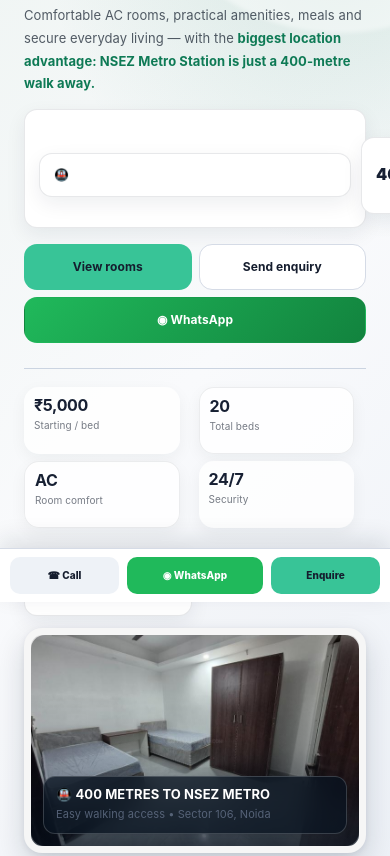
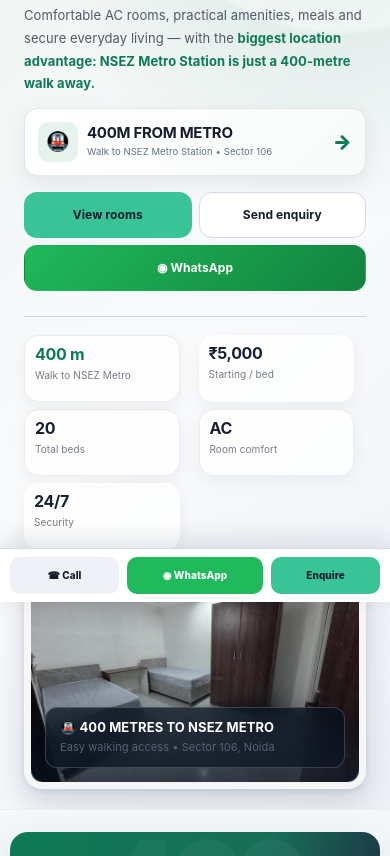
Before and after one commit to mhsarfraj/NOIDA-HEIGHTS-PG, a plain HTML site: page index.html in a window 390 px wide. Shown: the part 242-1098 px from the top of the page. Drawn offline with Linux system fonts and the light colour scheme.

Commit message:
Update style.css

```diff
--- a/style.css
+++ b/style.css
@@ -21,7 +21,7 @@
 @media(max-width:1100px){.highlight-grid{grid-template-columns:repeat(3,1fr)}}
 @media(max-width:650px){body{padding-bottom:62px}.hero-art:after{font-size:8px;right:10px;top:10px}.highlight-grid{grid-template-columns:repeat(2,1fr)}.room-image{height:210px}.room-note{align-items:flex-start}.mobile-cta{position:fixed;display:grid;grid-template-columns:1fr 1.4fr;gap:8px;left:0;right:0;bottom:0;background:#fff;border-top:1px solid var(--line);padding:9px 12px;z-index:150;box-shadow:0 -8px 25px rgba(20,32,46,.12)}.mobile-cta a{display:flex;justify-content:center;align-items:center;border-radius:7px;padding:11px;font-size:12px;font-weight:800}.mobile-call{background:#eef2f7;color:var(--navy)}.mobile-enquire{background:var(--green);color:var(--navy)}.map-box iframe{min-height:240px}}
 
-@media(max-width:980px){.hdr-nav.mobile-open{display:flex;position:absolute;left:14px;right:14px;top:72px;background:#fff;border:1px solid var(--line);border-radius:8px;padding:10px;box-shadow:var(--shadow-lg);flex-direction:column;gap:2px;z-index:120}.hdr-nav.mobile-open a{padding:10px 9px}.hdr-nav.mobile-open a:hover{background:#f4f6f9;border-radius:5px}}
+@media(max-width:980px){.hdr-nav.mobile-open{display:flex!important;position:absolute;left:14px;right:14px;top:72px;background:#fff;border:1px solid var(--line);border-radius:12px;padding:10px;box-shadow:var(--shadow-lg);flex-direction:column;gap:2px;z-index:120}.hdr-nav.mobile-open a{padding:11px 10px}.hdr-nav.mobile-open a:hover{background:#f4f6f9;border-radius:7px}}
 
 /* NSEZ Metro focus */
 .metro-top-badge{margin-left:auto;background:#e6f2ec;color:#0e7a55;border:1px solid #bfe4d5;border-radius:999px;padding:7px 11px;font-size:10px;font-weight:800;letter-spacing:.03em;white-space:nowrap}.metro-top-badge b{font-weight:900}
@@ -145,7 +145,7 @@
     font-size: 12px;
   }
 
-  .hdr-nav,
+  .hdr-nav:not(.mobile-open),
   .head-cta {
     display: none !important;
   }
@@ -184,9 +184,9 @@
     gap: 16px;
   }
 
-  /* Put the photo immediately at the top */
+  /* Mobile hero reads naturally: copy → Metro → photo. */
   .hero-art {
-    order: -1;
+    order: 2;
     position: relative;
     width: 100%;
     min-height: 250px;
@@ -493,125 +493,99 @@
     font-size: 15px;
   }
 }
+
 /* =========================================================
-   MOBILE HERO: FULL-WIDTH METRO + PHOTO BELOW
+   MOBILE HERO — FINAL CLEAN LAYOUT
+   Copy → 400m Metro USP → property photo → actions/stats
    ========================================================= */
+.mobile-metro-card{display:none}
 
-@media (max-width: 650px) {
-
-  /* Stack the hero cleanly */
-  .hero-grid {
-    display: flex;
-    flex-direction: column;
-    align-items: stretch;
-    gap: 14px;
+@media (max-width:650px){
+  .hero-grid{
+    display:flex;
+    flex-direction:column;
+    align-items:stretch;
+    gap:14px;
   }
 
-  /* Property text first */
-  .hero-copy {
-    order: 1;
-    width: 100%;
+  .hero-copy{order:1;width:100%}
+
+  .mobile-metro-card{
+    display:grid;
+    grid-template-columns:44px minmax(0,1fr) 24px;
+    align-items:center;
+    gap:11px;
+    width:100%;
+    margin:15px 0 0;
+    padding:14px 15px;
+    border:1px solid rgba(20,35,55,.10);
+    border-radius:16px;
+    background:linear-gradient(135deg,#fff 0%,#f8fbfa 100%);
+    box-shadow:0 8px 22px rgba(20,35,55,.08);
   }
 
-  /*
-     400M METRO BLOCK
-     Works with classes containing "metro":
-     .metro
-     .metro-card
-     .metro-strip
-     .metro-badge
-  */
-  .hero-copy [class*="metro"],
-  .hero [class*="metro"] {
-    order: 2;
-    width: 100% !important;
-    max-width: none !important;
-    min-width: 100%;
-    box-sizing: border-box;
-
-    display: flex;
-    align-items: center;
-    justify-content: space-between;
-    gap: 10px;
-
-    margin: 14px 0 0;
-    padding: 14px 16px;
-
-    border-radius: 14px;
-    background: #ffffff;
-    border: 1px solid rgba(20, 35, 55, .10);
-    box-shadow: 0 7px 20px rgba(20, 35, 55, .07);
-
-    font-size: 12px;
-    line-height: 1.35;
+  .mobile-metro-icon{
+    width:44px;
+    height:44px;
+    display:grid;
+    place-items:center;
+    border-radius:13px;
+    background:var(--green-tint);
+    font-size:21px;
   }
 
-  /* Make the metro distance prominent */
-  .hero-copy [class*="metro"] strong,
-  .hero [class*="metro"] strong {
-    font-size: 17px;
-    font-weight: 900;
-    white-space: nowrap;
+  .mobile-metro-copy{min-width:0;display:flex;flex-direction:column}
+  .mobile-metro-copy strong{
+    color:var(--navy);
+    font-size:16px;
+    line-height:1.1;
+    letter-spacing:-.02em;
+  }
+  .mobile-metro-copy span{
+    margin-top:4px;
+    color:var(--ink3);
+    font-size:10px;
+    line-height:1.35;
+  }
+  .mobile-metro-arrow{
+    color:var(--green-dark);
+    font-size:20px;
+    font-weight:900;
+    text-align:right;
   }
 
-  .hero-copy [class*="metro"] small,
-  .hero [class*="metro"] small {
-    font-size: 10px;
-    color: var(--ink3);
+  .hero-art{
+    order:2;
+    width:100%;
+    height:255px;
+    min-height:255px;
+    margin-top:0;
+    border-radius:20px;
   }
 
-  /* PHOTO comes AFTER metro */
-  .hero-art {
-    order: 3;
-    width: 100%;
-    height: 255px;
-    min-height: 255px;
-    margin-top: 0;
+  .hero-art img{object-position:center}
 
-    border-radius: 20px;
-    overflow: hidden;
-  }
-
-  .hero-art img {
-    width: 100%;
-    height: 100%;
-    object-fit: cover;
-    display: block;
-  }
-
-  /* Keep photo badge attractive */
-  .art-badge {
-    left: 12px;
-    right: 12px;
-    bottom: 12px;
-    padding: 10px 12px;
-    border-radius: 12px;
-  }
-
+  .hero-actions{order:3}
+  .quick-stats{order:4}
 }
 
-/* Smaller phones */
-@media (max-width: 430px) {
+@media (max-width:430px){
+  .mobile-metro-card{
+    grid-template-columns:40px minmax(0,1fr) 20px;
+    gap:9px;
+    margin-top:13px;
+    padding:13px;
+    border-radius:14px;
+  }
+  .mobile-metro-icon{width:40px;height:40px;border-radius:11px;font-size:19px}
+  .mobile-metro-copy strong{font-size:15px}
+  .mobile-metro-copy span{font-size:9.5px}
+  .hero-art{height:225px;min-height:225px;border-radius:18px}
+}
 
-  .hero-grid {
-    gap: 12px;
-  }
-
-  .hero-copy [class*="metro"],
-  .hero [class*="metro"] {
-    padding: 13px 14px;
-    border-radius: 13px;
-  }
-
-  .hero-copy [class*="metro"] strong,
-  .hero [class*="metro"] strong {
-    font-size: 16px;
-  }
-
-  .hero-art {
-    height: 225px;
-    min-height: 225px;
-    border-radius: 18px;
-  }
-
+@media (max-width:360px){
+  .mobile-metro-card{grid-template-columns:38px minmax(0,1fr) 18px;padding:12px}
+  .mobile-metro-icon{width:38px;height:38px}
+  .mobile-metro-copy strong{font-size:14px}
+  .hero-art{height:205px;min-height:205px}
 }
```
